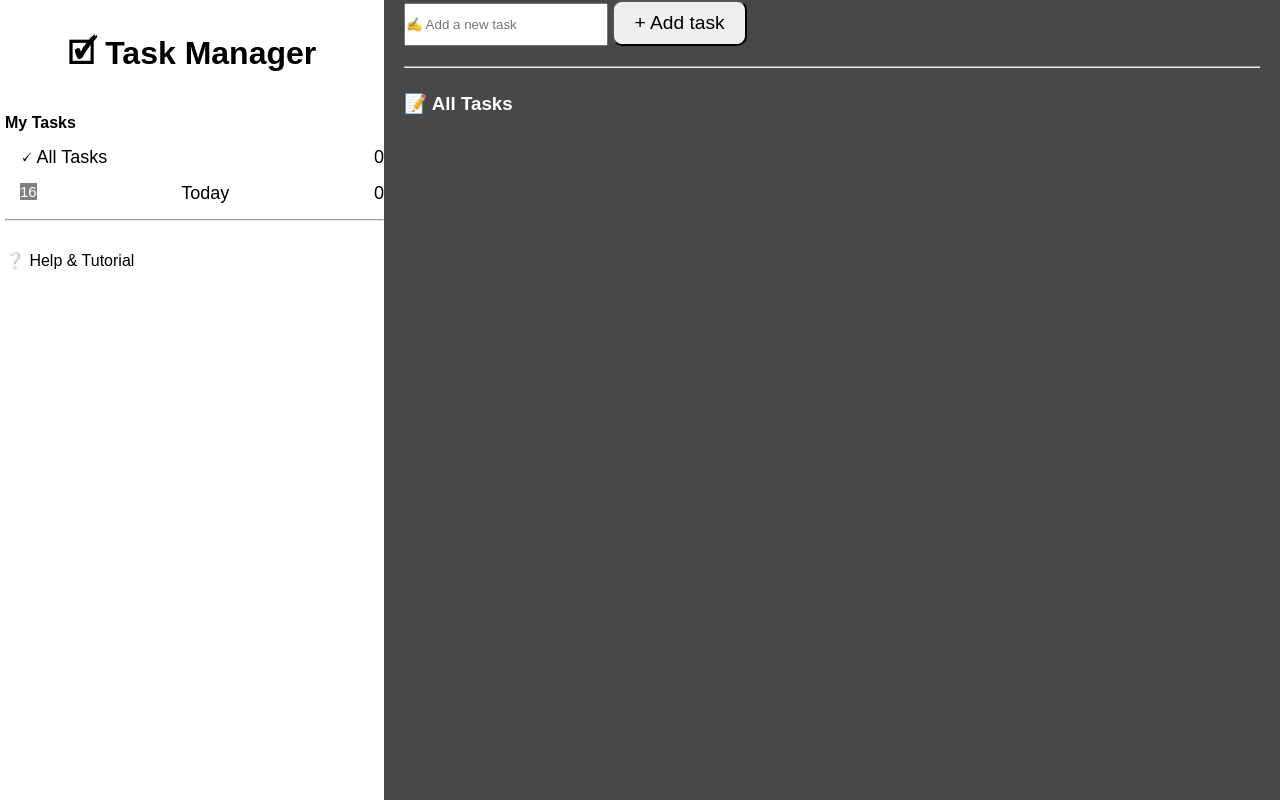
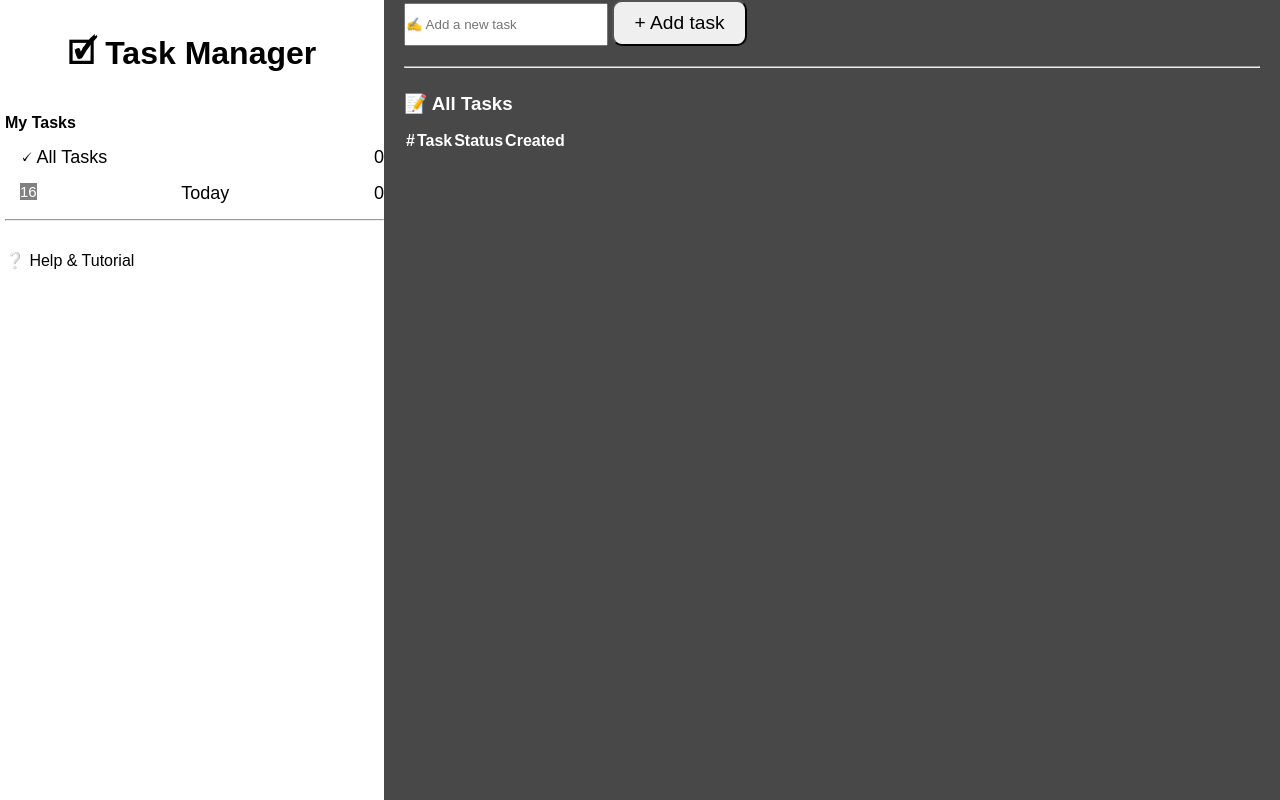
Before and after one commit to asare4/vanilla-js-task-manager, a plain HTML site: page index.html in a window 1280 px wide. Drawn offline with Linux system fonts and the light colour scheme.

Commit message:
refactor(tasks): replace <ul> with <table> for task display

```diff
--- a/index.html
+++ b/index.html
@@ -43,6 +43,18 @@
           <li>No tasks added yet </li>
           <li>No tasks added yet </li>
         </ul> -->
+        <table>
+          <thead>
+            <th>#</th>
+            <th>Task</th>
+            <th>Status</th>
+            <th>Created</th>
+            <!-- <th>Action</th> -->
+          </thead>
+          <tbody id="table-data-body">
+
+          </tbody>
+        </table>
       </div>
     </div>
     <!-- main -->
```
